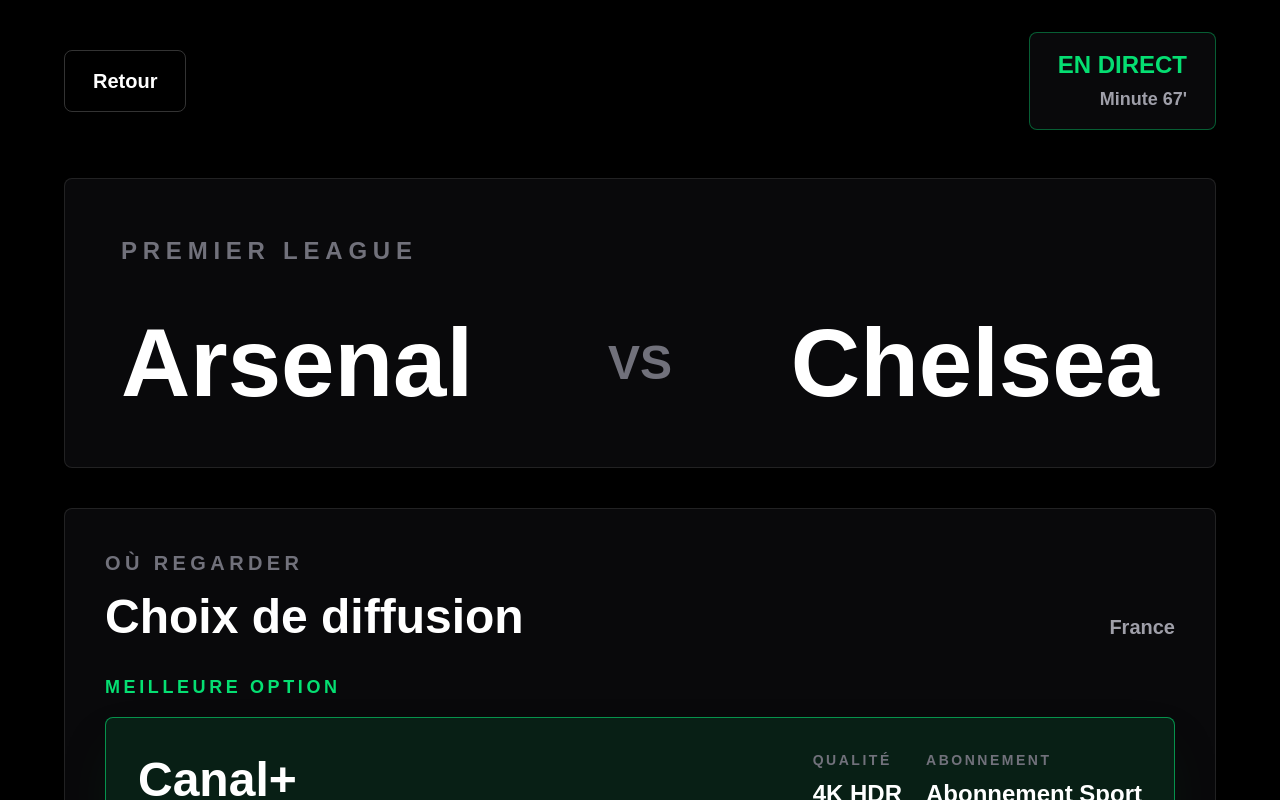
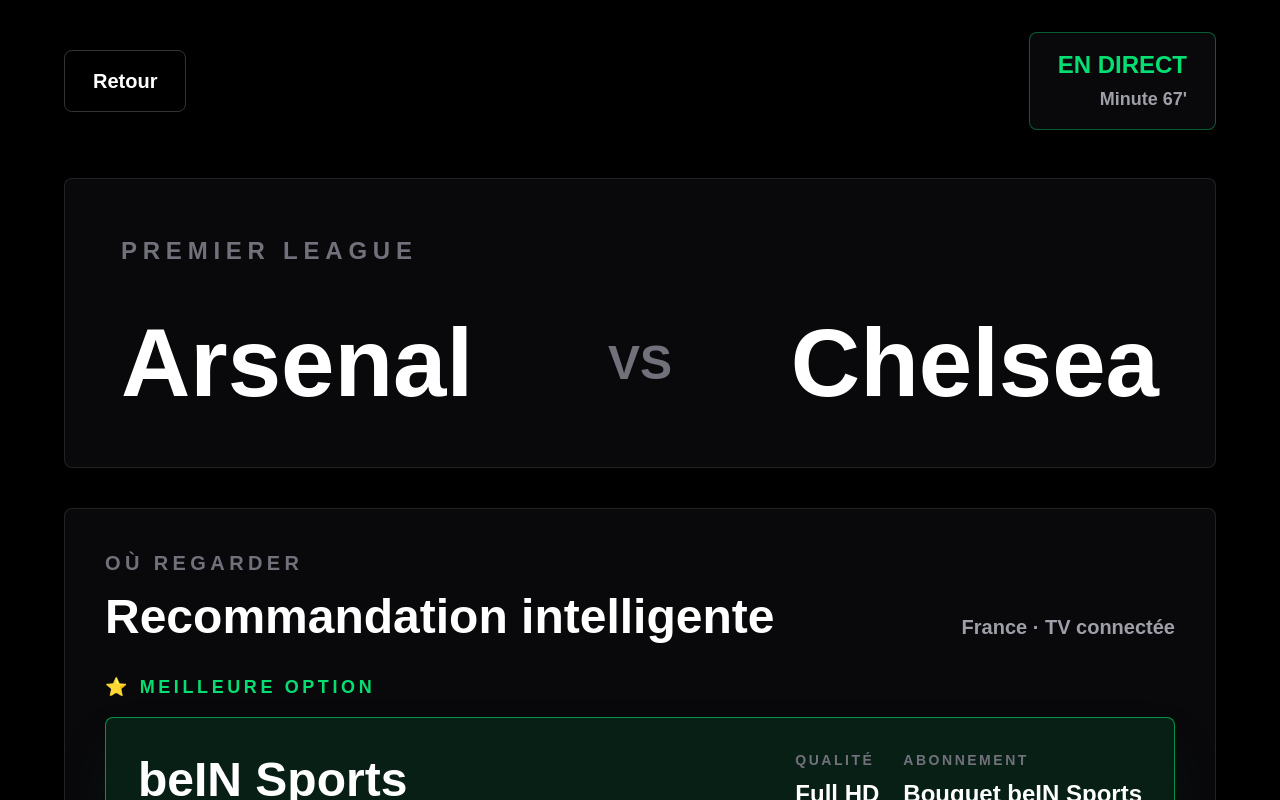
Before and after one commit to HonanL/footyview, a Next.js app: page /match/arsenal-chelsea in a window 1280 px wide. Shown: the top 800 px of the page. Built offline with nearby package versions, Linux system fonts and the light colour scheme.

Commit message:
add ou regarder system

```diff
--- a/app/match/[id]/page.tsx
+++ b/app/match/[id]/page.tsx
@@ -1,11 +1,19 @@
 import Link from "next/link";
 import { notFound } from "next/navigation";
 import { getMatch, getMatchTitle, matches } from "../../matches";
+import { rankProviders, type UserPreferences } from "../../utils/rankProviders";
 
 type MatchPageProps = {
   params: Promise<{
     id: string;
   }>;
+};
+
+const defaultPreferences: UserPreferences = {
+  preferredDevice: "TV connectée",
+  preferFrenchProviders: true,
+  preferPremiumProviders: true,
+  maxSubscriptionCost: 16,
 };
 
 export function generateStaticParams() {
@@ -31,8 +39,8 @@
     notFound();
   }
 
-  const bestProvider = match.providers.find((provider) => provider.bestOption);
-  const otherProviders = match.providers.filter((provider) => !provider.bestOption);
+  const rankedProviders = rankProviders(match.providers, defaultPreferences);
+  const [bestProvider, ...otherProviders] = rankedProviders;
   const statusColor = match.status === "EN DIRECT" ? "text-green-400" : "text-sky-300";
   const statusBorder = match.status === "EN DIRECT" ? "border-green-400/40" : "border-sky-300/40";
 
@@ -80,15 +88,15 @@
                 <p className="text-xl font-black uppercase tracking-[0.22em] text-zinc-500">
                   Où regarder
                 </p>
-                <h3 className="mt-4 text-4xl font-black sm:text-5xl">Choix de diffusion</h3>
+                <h3 className="mt-4 text-4xl font-black sm:text-5xl">Recommandation intelligente</h3>
               </div>
-              <p className="text-xl font-semibold text-zinc-400">France</p>
+              <p className="text-xl font-semibold text-zinc-400">France · TV connectée</p>
             </div>
 
             {bestProvider ? (
               <div className="mt-8">
                 <p className="mb-4 text-lg font-black uppercase tracking-[0.2em] text-green-400">
-                  Meilleure option
+                  ⭐ Meilleure option
                 </p>
                 <article className="rounded-lg border border-green-400/60 bg-green-400/10 p-7 shadow-2xl shadow-green-950/40 sm:p-8">
                   <div className="grid gap-6 lg:grid-cols-[1fr_auto_auto] lg:items-center">
--- a/app/matches.ts
+++ b/app/matches.ts
@@ -1,11 +1,6 @@
+import type { Provider } from "./utils/rankProviders";
+
 export type MatchStatus = "EN DIRECT" | "À VENIR";
-
-export type Provider = {
-  name: string;
-  quality: string;
-  bestOption: boolean;
-  subscription: string;
-};
 
 export type Match = {
   id: string;
@@ -31,18 +26,24 @@
         quality: "4K HDR",
         bestOption: true,
         subscription: "Abonnement Sport",
+        subscriptionCost: 29.99,
+        deviceCompatibility: ["TV connectée", "Apple TV", "Chromecast", "Console"],
       },
       {
         name: "Amazon Prime Video",
         quality: "Full HD",
         bestOption: false,
         subscription: "Pass Ligue et Sports",
+        subscriptionCost: 14.99,
+        deviceCompatibility: ["TV connectée", "Fire TV", "Chromecast", "Console"],
       },
       {
         name: "beIN Sports",
         quality: "Full HD",
         bestOption: false,
         subscription: "Bouquet beIN Sports",
+        subscriptionCost: 15,
+        deviceCompatibility: ["TV connectée", "Apple TV", "Chromecast"],
       },
     ],
   },
@@ -59,18 +60,24 @@
         quality: "4K",
         bestOption: true,
         subscription: "Bouquet beIN Sports",
+        subscriptionCost: 15,
+        deviceCompatibility: ["TV connectée", "Apple TV", "Chromecast"],
       },
       {
         name: "Canal+",
         quality: "Full HD",
         bestOption: false,
         subscription: "Pack chaînes sport",
+        subscriptionCost: 29.99,
+        deviceCompatibility: ["TV connectée", "Apple TV", "Chromecast", "Console"],
       },
       {
         name: "Amazon Prime Video",
         quality: "Full HD",
         bestOption: false,
         subscription: "Location événement",
+        subscriptionCost: 7.99,
+        deviceCompatibility: ["TV connectée", "Fire TV", "Chromecast", "Console"],
       },
     ],
   },
@@ -87,18 +94,24 @@
         quality: "Full HD 60 i/s",
         bestOption: true,
         subscription: "Abonnement DAZN",
+        subscriptionCost: 14.99,
+        deviceCompatibility: ["TV connectée", "Apple TV", "Chromecast", "Console"],
       },
       {
         name: "Canal+",
         quality: "Full HD",
         bestOption: false,
         subscription: "Pack Sport",
+        subscriptionCost: 29.99,
+        deviceCompatibility: ["TV connectée", "Apple TV", "Chromecast", "Console"],
       },
       {
         name: "beIN Sports",
         quality: "HD",
         bestOption: false,
         subscription: "Bouquet beIN Sports",
+        subscriptionCost: 15,
+        deviceCompatibility: ["TV connectée", "Apple TV", "Chromecast"],
       },
     ],
   },
--- /dev/null
+++ b/app/utils/rankProviders.ts
@@ -0,0 +1,109 @@
+export type DeviceCompatibility =
+  | "TV connectée"
+  | "Apple TV"
+  | "Chromecast"
+  | "Fire TV"
+  | "Console"
+  | "Mobile"
+  | "Web";
+
+export type Provider = {
+  name: string;
+  quality: string;
+  bestOption?: boolean;
+  subscription: string;
+  subscriptionCost: number;
+  deviceCompatibility: DeviceCompatibility[];
+};
+
+export type UserPreferences = {
+  preferredDevice: DeviceCompatibility;
+  preferFrenchProviders: boolean;
+  preferPremiumProviders: boolean;
+  maxSubscriptionCost?: number;
+};
+
+export type RankedProvider = Provider & {
+  score: number;
+};
+
+const PREMIUM_PROVIDERS = new Set(["Canal+", "beIN Sports", "DAZN"]);
+const FRENCH_FOCUSED_PROVIDERS = new Set(["Canal+", "beIN Sports"]);
+
+function getQualityScore(quality: string) {
+  const normalizedQuality = quality.toLowerCase();
+
+  if (normalizedQuality.includes("4k")) {
+    return 40;
+  }
+
+  if (normalizedQuality.includes("full hd")) {
+    return 26;
+  }
+
+  if (normalizedQuality.includes("hd")) {
+    return 16;
+  }
+
+  return 8;
+}
+
+function getCostScore(cost: number, maxSubscriptionCost?: number) {
+  if (typeof maxSubscriptionCost === "number" && cost <= maxSubscriptionCost) {
+    return 18;
+  }
+
+  if (cost <= 10) {
+    return 16;
+  }
+
+  if (cost <= 16) {
+    return 12;
+  }
+
+  if (cost <= 25) {
+    return 7;
+  }
+
+  return 3;
+}
+
+export function scoreProvider(provider: Provider, preferences: UserPreferences) {
+  let score = 0;
+
+  score += getQualityScore(provider.quality);
+  score += getCostScore(provider.subscriptionCost, preferences.maxSubscriptionCost);
+
+  if (provider.deviceCompatibility.includes(preferences.preferredDevice)) {
+    score += 24;
+  }
+
+  if (provider.deviceCompatibility.includes("TV connectée")) {
+    score += 14;
+  }
+
+  if (preferences.preferPremiumProviders && PREMIUM_PROVIDERS.has(provider.name)) {
+    score += 12;
+  }
+
+  if (preferences.preferFrenchProviders && FRENCH_FOCUSED_PROVIDERS.has(provider.name)) {
+    score += 10;
+  }
+
+  return score;
+}
+
+export function rankProviders(providers: Provider[], preferences: UserPreferences): RankedProvider[] {
+  return providers
+    .map((provider) => ({
+      ...provider,
+      score: scoreProvider(provider, preferences),
+    }))
+    .sort((firstProvider, secondProvider) => {
+      if (secondProvider.score !== firstProvider.score) {
+        return secondProvider.score - firstProvider.score;
+      }
+
+      return firstProvider.subscriptionCost - secondProvider.subscriptionCost;
+    });
+}
```
